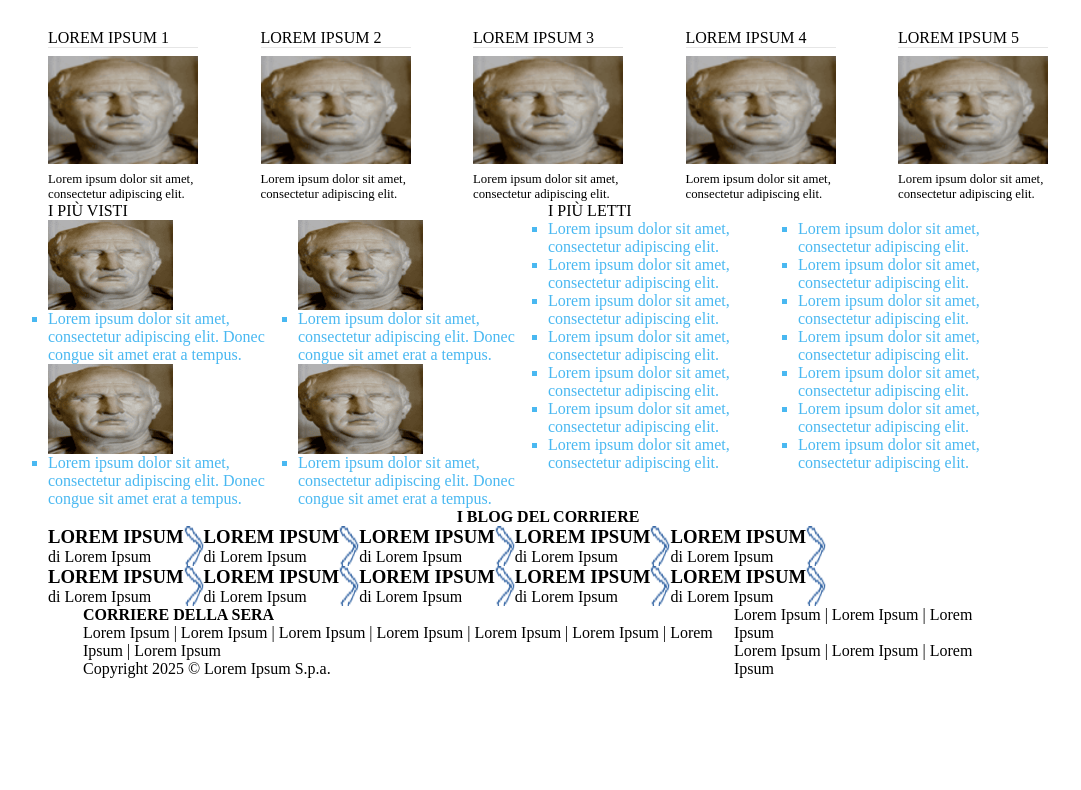
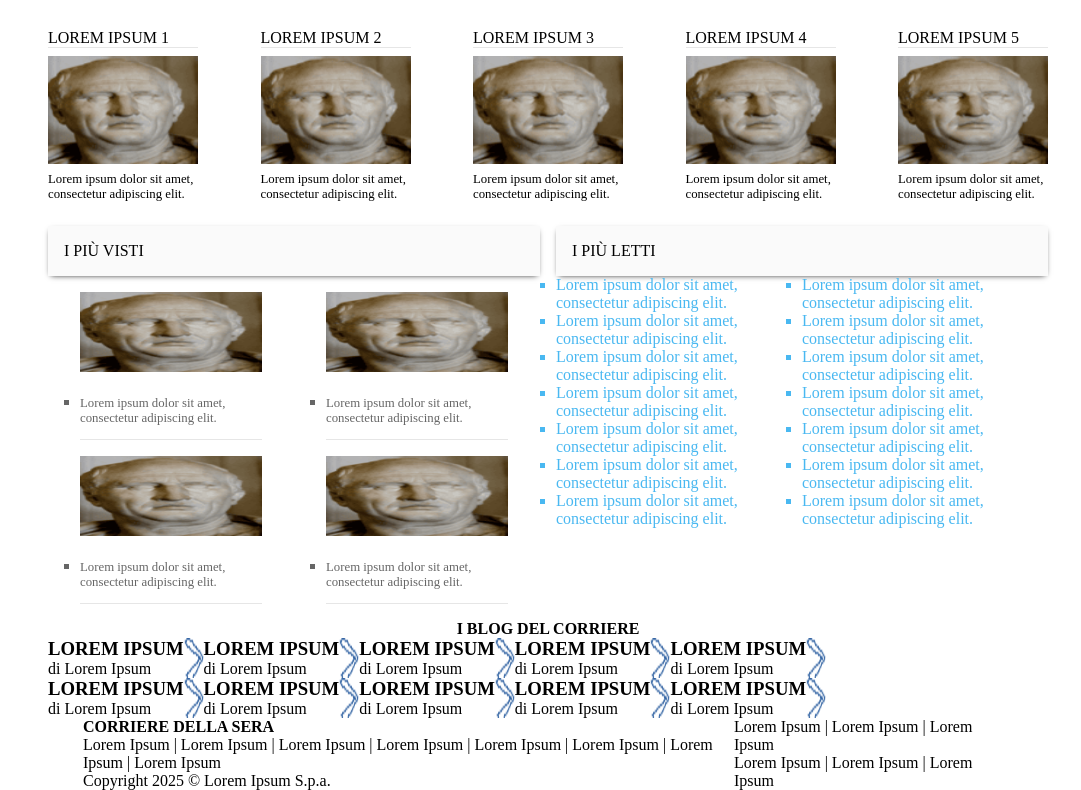
Before and after one commit to Lorenzo-Fantini/Lorenzo_Fantini_Elaborato_PPM, a website built with webpack: page index.html in a window 1280 px wide. Shown: the part 5474-6264 px from the top of the page, without its empty margins (92-1173 px from the left). Before the commit the page ends 6152 px from the top, so only its background shows below. Built offline with nearby package versions, Linux system fonts and the light colour scheme.

Commit message:
Rifinita sezione i più visti

```diff
--- a/css/style.css
+++ b/css/style.css
@@ -88,6 +88,11 @@ button
 .right-border
 {
   border-right: 1px solid #e6e6e6;
+}
+
+.bottom-border
+{
+  border-bottom: 1px solid #e6e6e6;
 }
 
 .upper-header-element-left-side
@@ -1096,6 +1101,39 @@ main
   margin-bottom: 0.5em;
 }
 
+#i-più-container
+{
+  margin-top: 1.5em;
+}
+
+#i-più-visti
+{
+  margin-right: 1em;
+}
+
+.i-più-top-writing
+{
+  padding: 1em 0 1em 1em;
+  background-color: #fafafa;
+  box-shadow: 0 2px 6px -3px black;
+}
+
+.i-più-margin-before-list
+{
+  margin-bottom: 1em;
+}
+
+.i-più-list-column
+{
+  padding-left: 2em;
+  padding-right: 2em;
+}
+
+.i-più-visti-list-item-padding-bottom
+{
+  padding-bottom: 1em;
+}
+
 #i-blog-del-corriere
 {
   display: flex;
--- a/index.html
+++ b/index.html
@@ -1176,47 +1176,51 @@
 
         <div id="i-più-container" class="flex-row-container">
           <section id="i-più-visti" class="half-container flex-column-container">
-          <span>
-            I PIÙ VISTI
-          </span>
+            <p class="i-più-top-writing i-più-margin-before-list">
+              I PIÙ VISTI
+            </p>
 
             <div class="flex-row-container">
-              <div>
-                <ul>
-                  <li>
-                    <figure>
-                      <img src="img/Cicero_Placeholder_Tv_Boxes.png" alt="placeholder">
-                      <figcaption>
-                        Lorem ipsum dolor sit amet, consectetur adipiscing elit. Donec congue sit amet erat a tempus.
+              <div class="i-più-list-column">
+                <ul class="paragraph-after-attribution">
+                  <li class="i-più-visti-list-item-padding-bottom">
+                    <figure class="bottom-border">
+                      <img src="img/Cicero_Placeholder_Tv_Boxes.png" alt="placeholder" class="video-dalla-rete-img">
+                      <figcaption class="attribution-font-size video-dalla-rete-font-colour
+                      i-più-visti-list-item-padding-bottom">
+                        Lorem ipsum dolor sit amet, consectetur adipiscing elit.
                       </figcaption>
                     </figure>
                   </li>
-                  <li>
-                    <figure>
-                      <img src="img/Cicero_Placeholder_Tv_Boxes.png" alt="placeholder">
-                      <figcaption>
-                        Lorem ipsum dolor sit amet, consectetur adipiscing elit. Donec congue sit amet erat a tempus.
+                  <li class="i-più-visti-list-item-padding-bottom">
+                    <figure class="bottom-border">
+                      <img src="img/Cicero_Placeholder_Tv_Boxes.png" alt="placeholder" class="video-dalla-rete-img">
+                      <figcaption class="attribution-font-size video-dalla-rete-font-colour
+                      i-più-visti-list-item-padding-bottom">
+                        Lorem ipsum dolor sit amet, consectetur adipiscing elit.
                       </figcaption>
                     </figure>
                   </li>
                 </ul>
               </div>
 
-              <div>
-                <ul>
-                  <li>
-                    <figure>
-                      <img src="img/Cicero_Placeholder_Tv_Boxes.png" alt="placeholder">
-                      <figcaption>
-                        Lorem ipsum dolor sit amet, consectetur adipiscing elit. Donec congue sit amet erat a tempus.
+              <div class="i-più-list-column">
+                <ul class="paragraph-after-attribution">
+                  <li class="i-più-visti-list-item-padding-bottom">
+                    <figure class="bottom-border">
+                      <img src="img/Cicero_Placeholder_Tv_Boxes.png" alt="placeholder" class="video-dalla-rete-img">
+                      <figcaption class="attribution-font-size video-dalla-rete-font-colour
+                      i-più-visti-list-item-padding-bottom">
+                        Lorem ipsum dolor sit amet, consectetur adipiscing elit.
                       </figcaption>
                     </figure>
                   </li>
-                  <li>
-                    <figure>
-                      <img src="img/Cicero_Placeholder_Tv_Boxes.png" alt="placeholder">
-                      <figcaption>
-                        Lorem ipsum dolor sit amet, consectetur adipiscing elit. Donec congue sit amet erat a tempus.
+                  <li class="i-più-visti-list-item-padding-bottom">
+                    <figure class="bottom-border">
+                      <img src="img/Cicero_Placeholder_Tv_Boxes.png" alt="placeholder" class="video-dalla-rete-img">
+                      <figcaption class="attribution-font-size video-dalla-rete-font-colour
+                      i-più-visti-list-item-padding-bottom">
+                        Lorem ipsum dolor sit amet, consectetur adipiscing elit.
                       </figcaption>
                     </figure>
                   </li>
@@ -1226,9 +1230,9 @@
           </section>
 
           <section id="i-più-letti" class="half-container flex-column-container">
-          <span>
-            I PIÙ LETTI
-          </span>
+            <p class="i-più-top-writing">
+              I PIÙ LETTI
+            </p>
 
             <div class="flex-row-container">
               <div>
```
